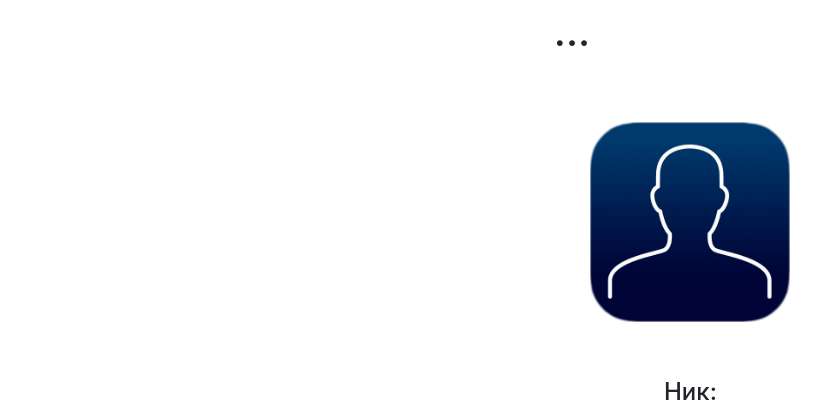
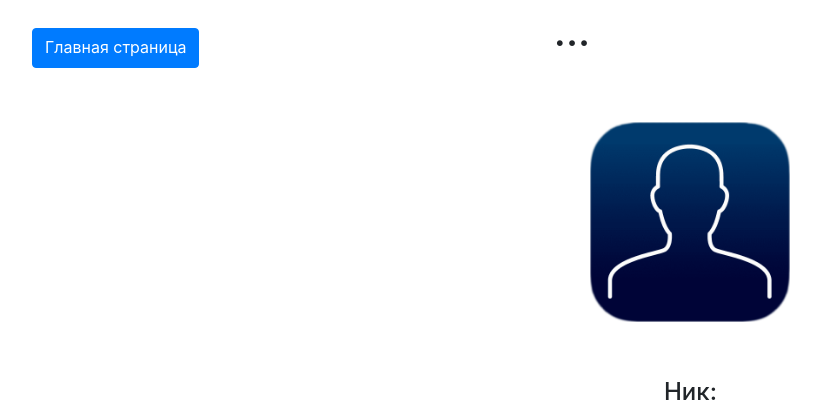
Before and after one commit to igor05max/web, a Flask app: page /profile/1 in a window 1280 px wide. Shown: the top 420 px of the page, without its empty margins (68-889 px from the left). Run offline with Flask 2, Linux system fonts and the light colour scheme; data comes from the database, SQL or seed files in the repository; some libraries are stand-ins or nearby versions.

Commit message:
Update profile.html

```diff
--- a/templates/profile.html
+++ b/templates/profile.html
@@ -1,7 +1,6 @@
 {% extends "base.html" %}
 
 {% block content %}
-
 
 
 <form method="post" enctype="multipart/form-data">
@@ -11,7 +10,9 @@
     </a>
     {% endif %}
     <h4 style="position:absolute;left:732px;top:378px;width:200px;height:30px;z-index:5;"> Ник: </h4>
-    <input type="text" align="center" id="Editbox1" disabled="disabled" style="position:absolute;left:662px;top:448px;width:200px;height:30px;z-index:5;" name="Editbox1" placeholder={{ name }}>
+    <input type="text" align="center" id="Editbox1" disabled="disabled"
+           style="position:absolute;left:662px;top:448px;width:200px;height:30px;z-index:5;" name="Editbox1"
+           placeholder={{ name }}>
     {% if name_image == None %}
 
     <div id="wb_Image1" style="position:absolute;left:658px;top:122px;width:104px;height:86px;z-index:2;">
@@ -24,23 +25,20 @@
     {% if about != "" %}
     <h4 style="position:absolute;left:732px;top:478px;width:200px;height:30px;z-index:5;"> О себе: </h4>
     <div class="form-group">
-            <textarea class="form-control" id="about" rows="4" cols="8" disabled="disabled" name="about" style="position:absolute;left:658px;top:522px;height:100px;width:200px;">{{about}}</textarea>
+        <textarea class="form-control" id="about" rows="4" cols="8" disabled="disabled" name="about"
+                  style="position:absolute;left:658px;top:522px;height:100px;width:200px;">{{about}}</textarea>
     </div>
-        {% if true == 1 %}
+    {% endif %}
+
     <a href="/to_change_profile" class="btn btn-warning" style="position:absolute;left:707px;top:642px;z-index:2;">
         Редактировать
     </a>
-        {% endif %}
-    {% else %}
-        {% if true == 1 %}
-            <a href="/to_change_profile" class="btn btn-warning" style="position:absolute;left:707px;top:642px;z-index:2;">
-                Редактировать
-            </a>
-        {% endif %}
-    {% endif %}
+
 
 </form>
 
-
+<p>
+    <a class="btn btn-primary" style="position:absolute;left:100px;top:28px;height:40px;" href="/">Главная страница</a>
+</p>
 
 {% endblock %}
```
Lines whose indentation alone changed are shown as unchanged.
